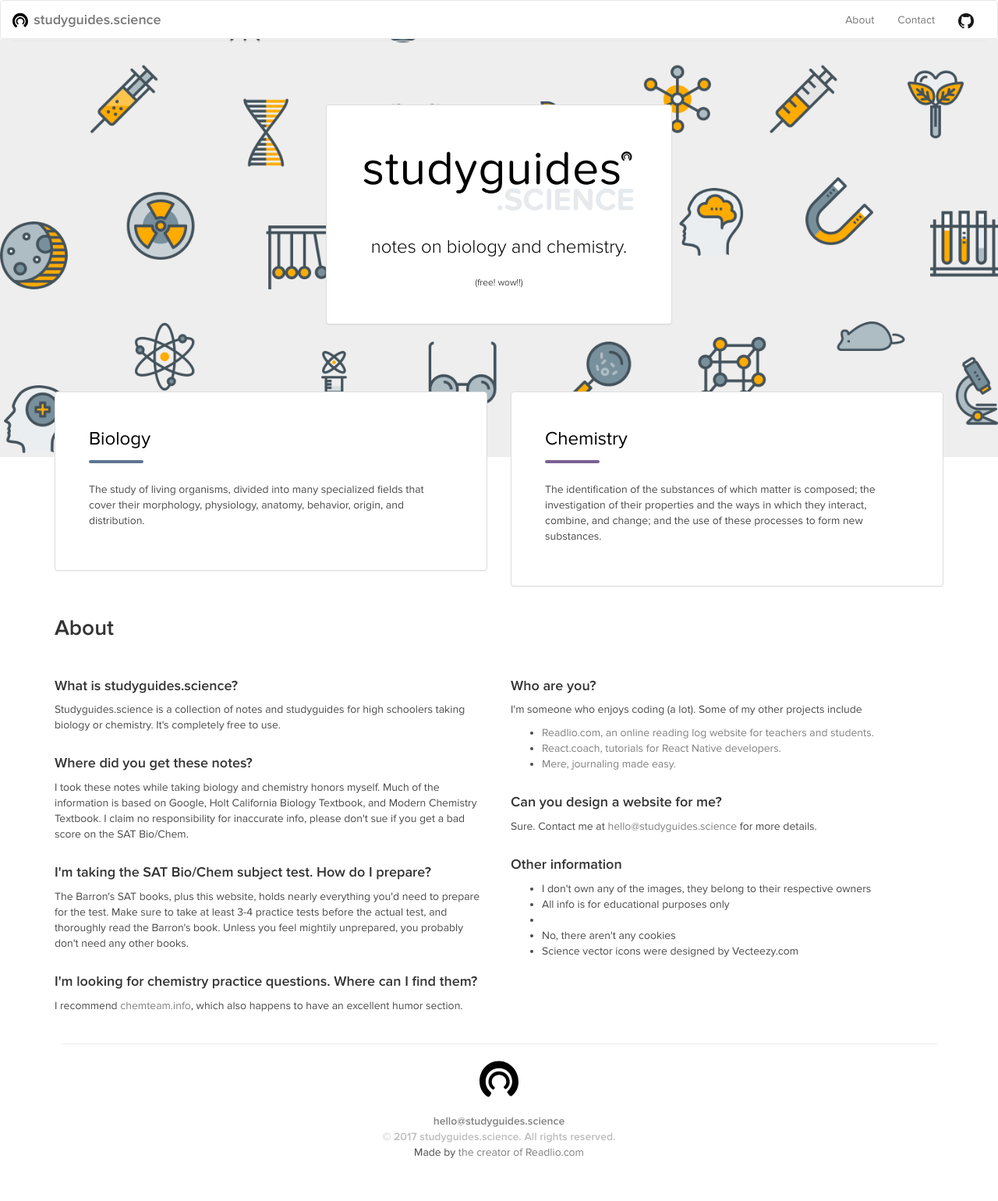
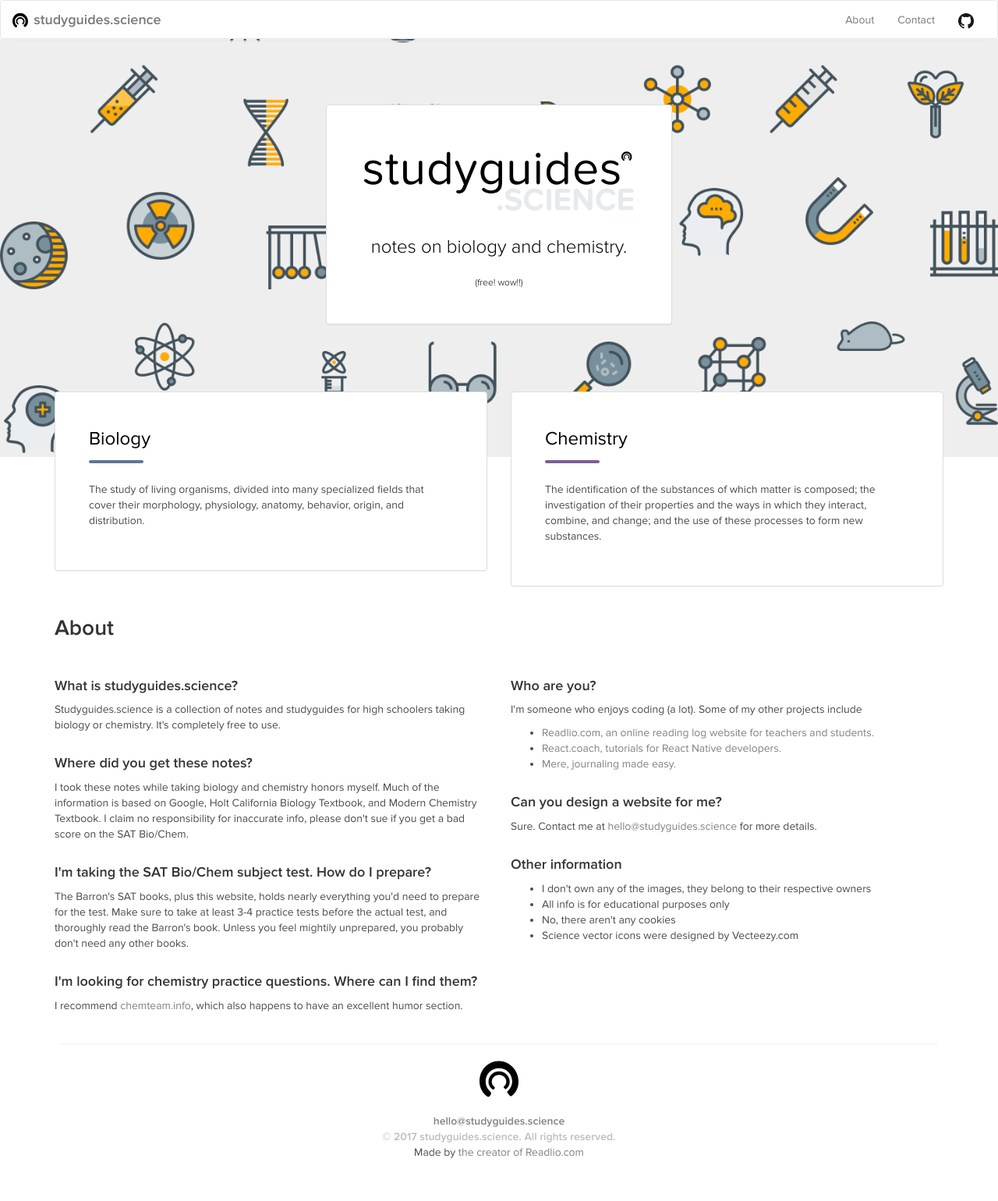
Before and after one commit to oliviachang29/studyguides, a Jekyll site: the page built from index.html, in a window 1280 px wide. Shown: the whole page at 78% size. Built offline with Jekyll 4.4.1, drawn with Linux system fonts in a browser that asks for light colours; nearby versions of some CDN libraries; some web fonts are replaced.

Commit message:
update index.html

```diff
--- a/index.html
+++ b/index.html
@@ -85,8 +85,6 @@ layout: default
         <ul>
           <li>I don't own any of the images, they belong to their respective owners </li>
           <li>All info is for educational purposes only</li>
-          <li></li>
-          <!-- <li>Any ads are for keeping this site alive</li> -->
           <li>No, there aren't any cookies</li>
           <li>Science vector icons were designed by Vecteezy.com</li>
         </ul>
```
